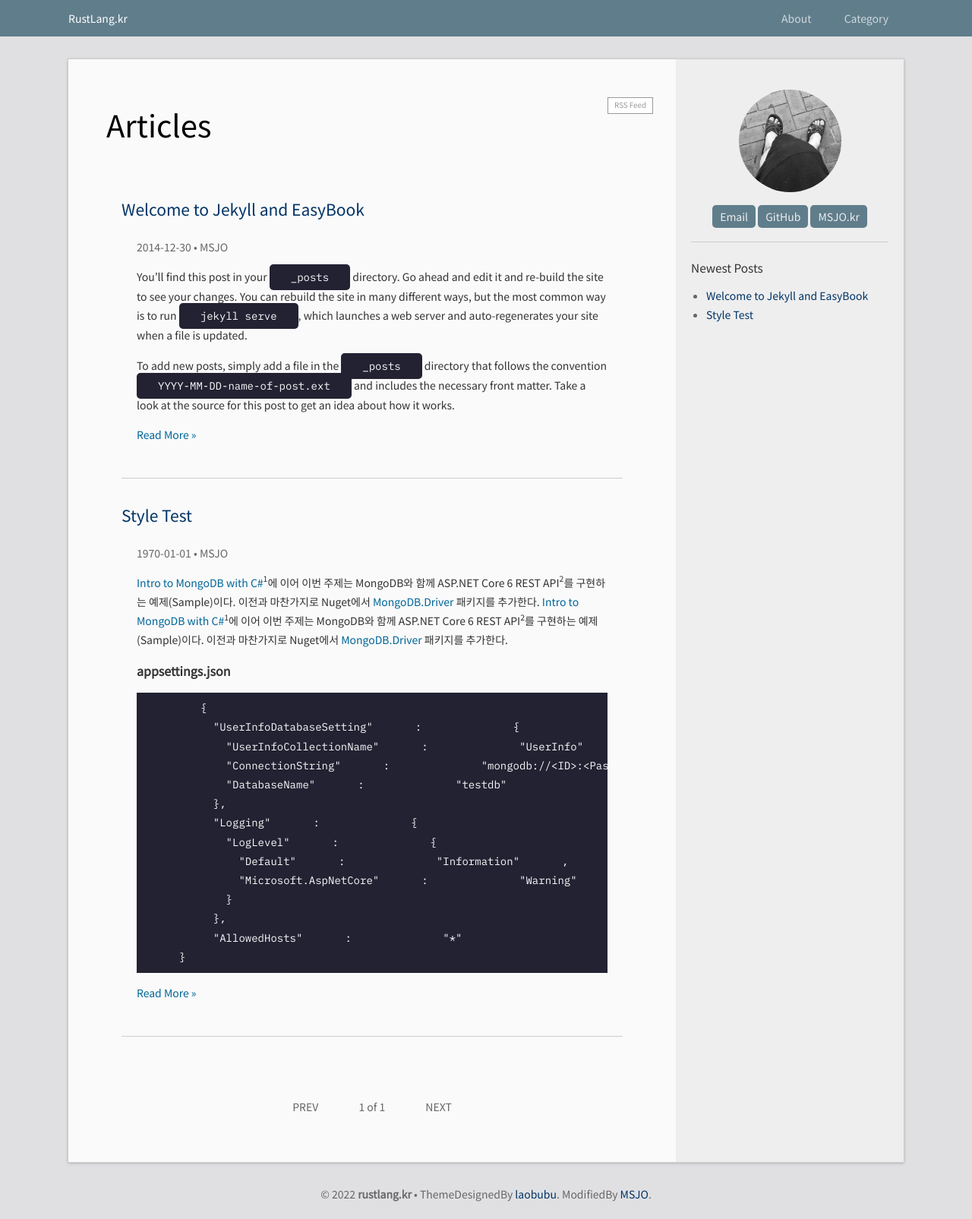
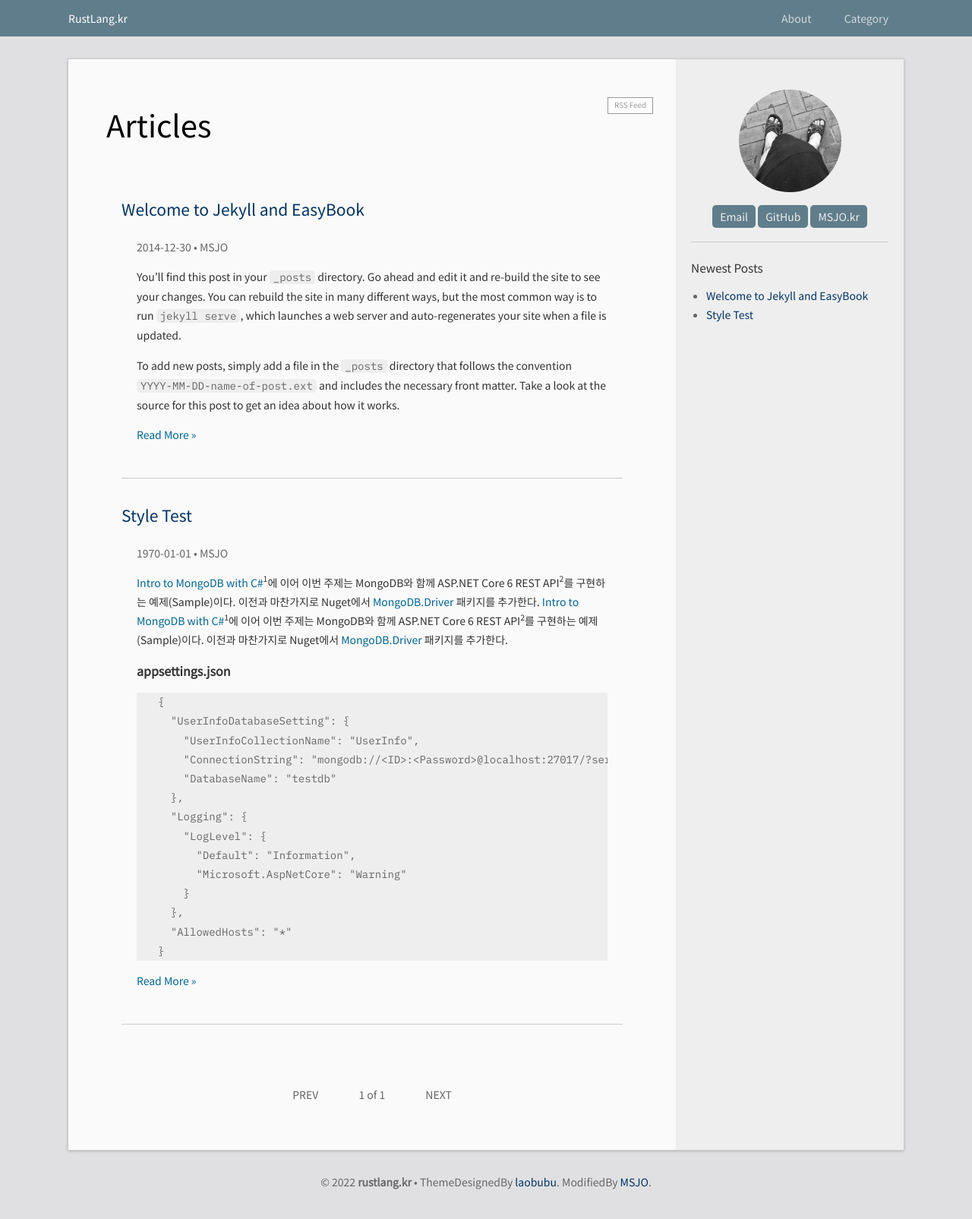
Before and after one commit to DebugJO/rustlang, a Jekyll site: the page built from index.html, in a window 1280 px wide. Shown: the whole page at 76% size. Built offline with Jekyll 4.4.1, drawn with Linux system fonts in a browser that asks for light colours; the list of posts is cut into pages by our own code.

Commit message:
Update _home.scss

```diff
--- a/_sass/_home.scss
+++ b/_sass/_home.scss
@@ -46,13 +46,11 @@
             font-size: $small-font-size;
             padding-top: 0;
             padding-bottom: 0;
-	        color: #333;
+	    color: #333;
         }
         code, pre, pre * {
-		overflow-x: auto;
-		padding: 8px 28px;
-		color: #fafafa;
-		background-color: #223;
+            color: #666;
+            background-color: #eee;
         }
         th {
             border-color: #ccc;
```
